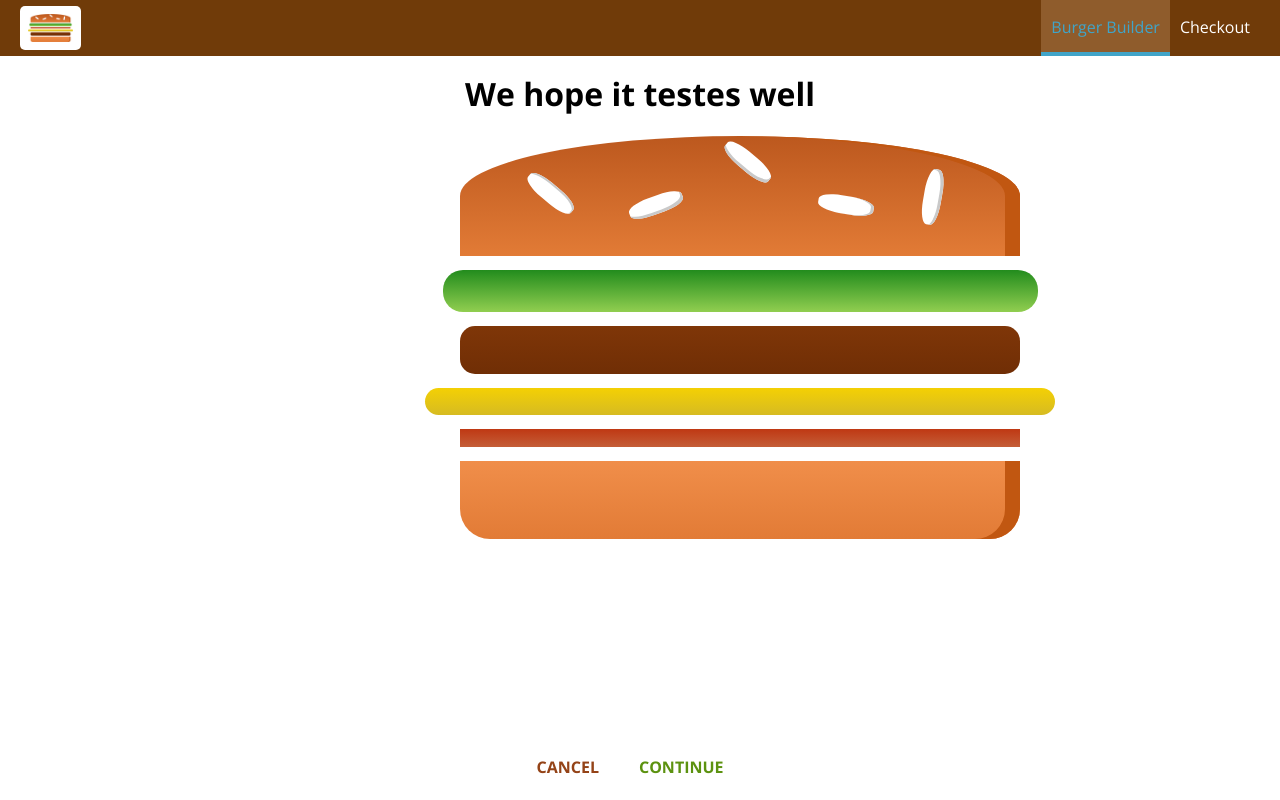
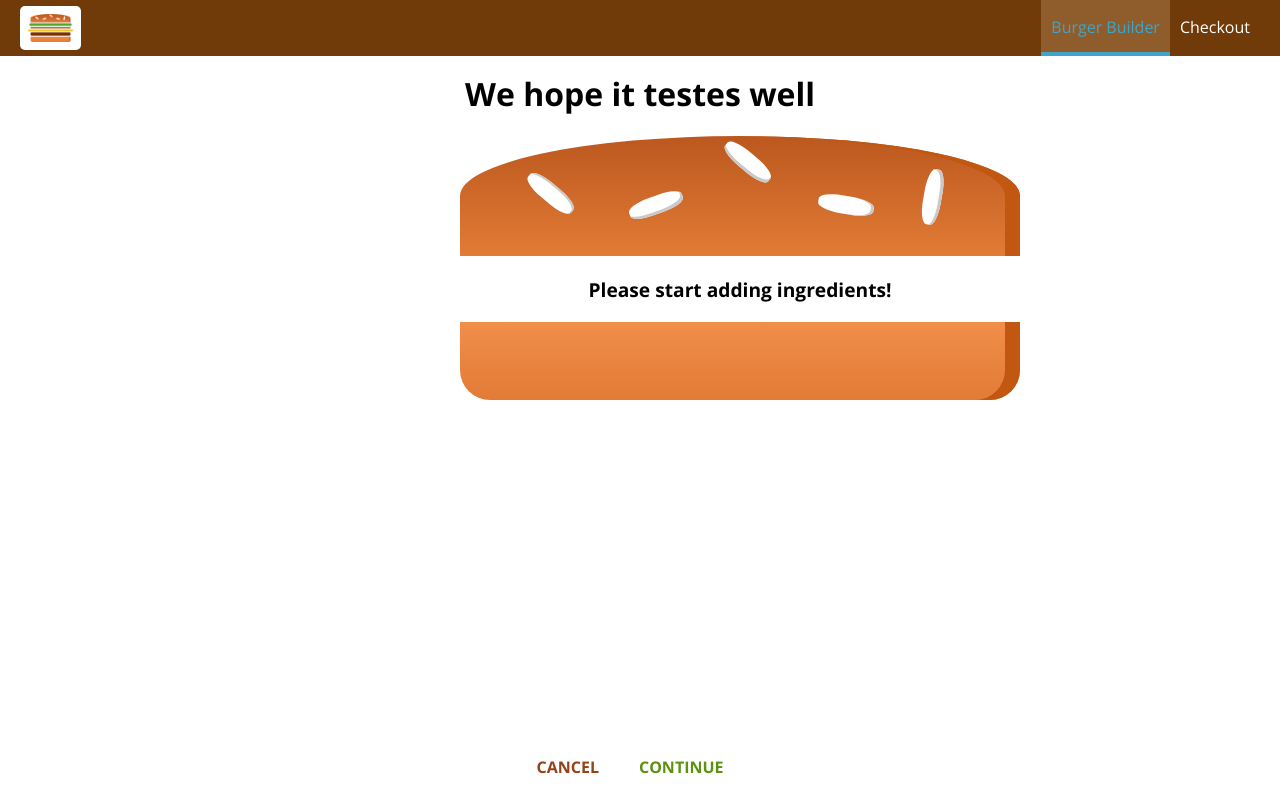
Before and after one commit to saddamhr/burger-builder-basic-version, a React app: page /checkout in a window 1280 px wide. Built offline with nearby package versions, Linux system fonts and the light colour scheme.

Commit message:
passing ingredients via query params

```diff
--- a/src/containers/BurgerBuilder/BurgerBuilder.js
+++ b/src/containers/BurgerBuilder/BurgerBuilder.js
@@ -111,7 +111,15 @@
         //     .catch(error => {
         //         this.setState({ loading: false, purchasing: false });
         //     });
-        this.props.history.push('/checkout');
+        const queryParams = [];
+        for(let i in this.state.ingredients) {
+            queryParams.push(encodeURIComponent(i) + '=' + encodeURIComponent(this.state.ingredients[i]))
+        }
+        const queryString = queryParams.join('&');
+        this.props.history.push({
+            pathname: '/checkout',
+            search: '?' + queryString
+        });
     }
 
     render() {
--- a/src/containers/Checkout/Checkout.js
+++ b/src/containers/Checkout/Checkout.js
@@ -10,6 +10,15 @@
             cheese: 1,
             bacon: 1
         }
+    }
+
+    componentDidMount() {
+        const query = new URLSearchParams(this.props.location.search)
+        const ingredients = {}
+        for(let param of query.entries()) {
+            ingredients[param[0]] = +param[1];
+        }
+        this.setState({ingredients: ingredients})
     }
 
     checkoutCancelledHandler = () => {
```
Also changed, not shown: 1 other file (tests, documents, lock files or other folders).
